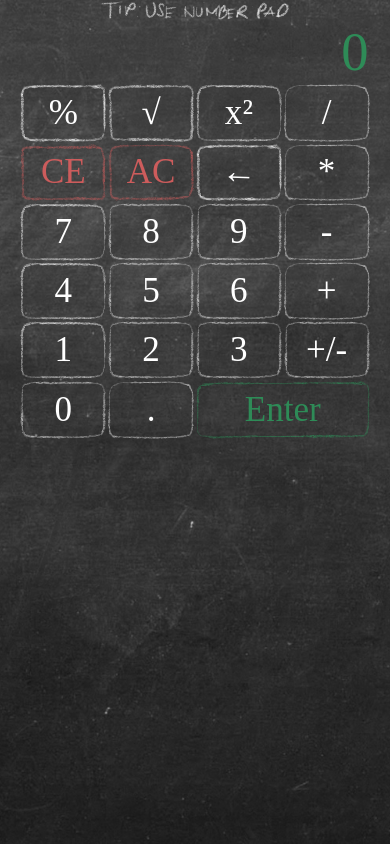
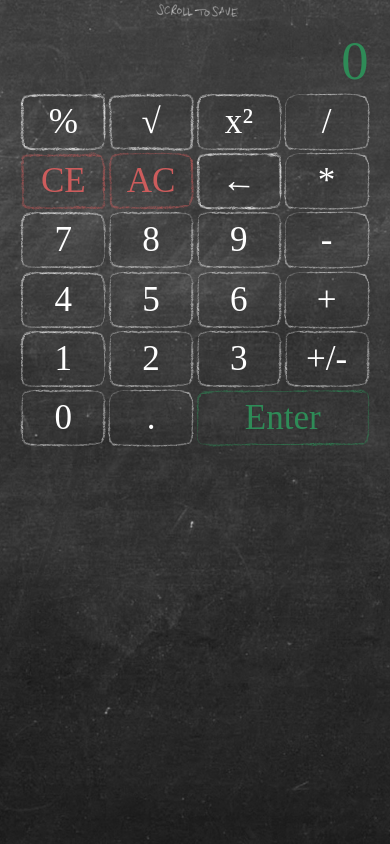
Before and after one commit to jacktho/calculator, an Angular app: page / in a window 390 px wide. Built offline with nearby package versions, Linux system fonts and the light colour scheme; a web font is replaced by a local one.

Commit message:
numpad pad tip switch to scroll to save tip

```diff
--- a/src/app/app.component.css
+++ b/src/app/app.component.css
@@ -1,9 +1,10 @@
 .number-pad-note {
-  height: 3vw;
+  height: 1.45vw;
   background-image: url(/assets/images/number-pad-tip.png);
   background-repeat: no-repeat;
   background-size: contain;
   background-position: center;
+  margin-bottom: 3vw;
 }
 
 .number-pad-note {
@@ -79,7 +80,9 @@ app-sidebar-right {
     order: 3;
   }
 
-  /*.button-wrap > * {
-    padding: 1.8vw;
-  }*/
+  .number-pad-note {
+    margin-top: 1vw;
+    height: 3.45vw;
+    background-image: url(/assets/images/scroll-to-save.png);
+  }
 }
```
